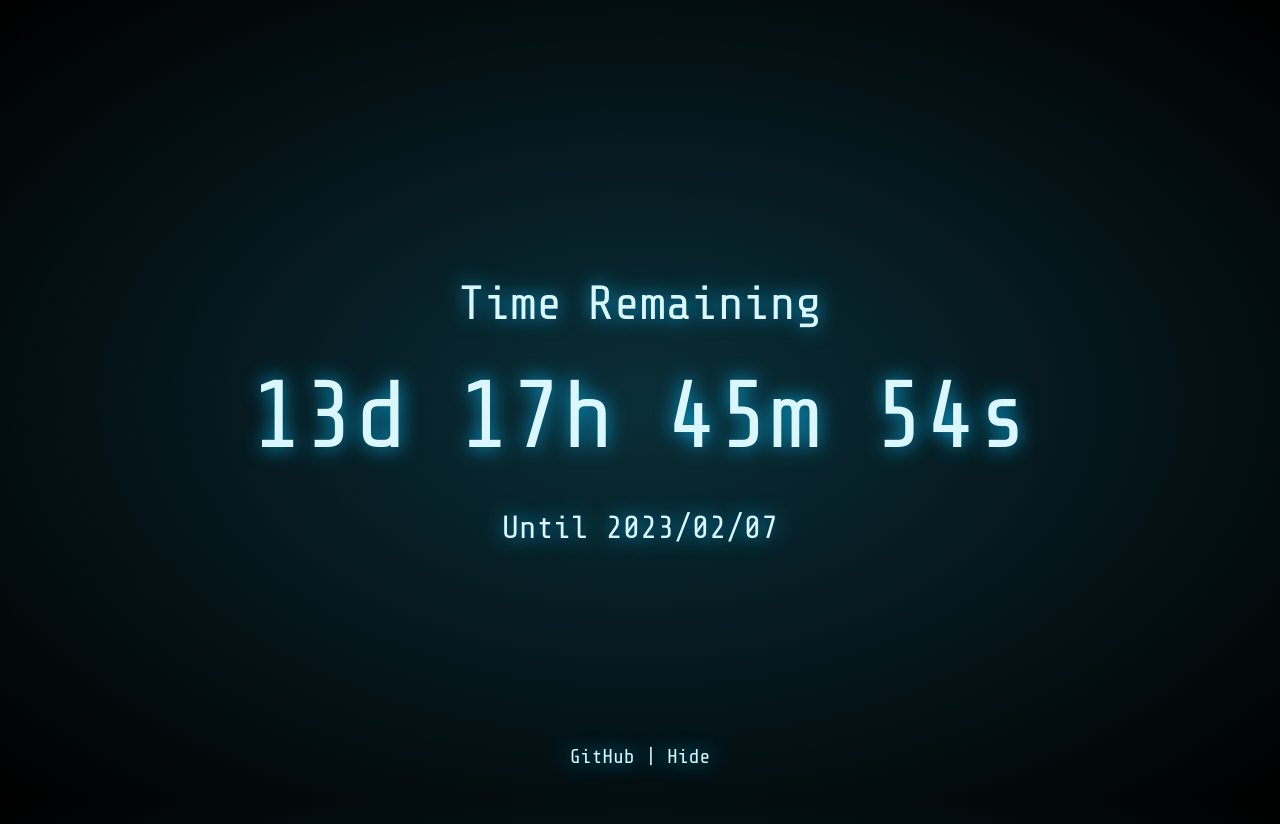
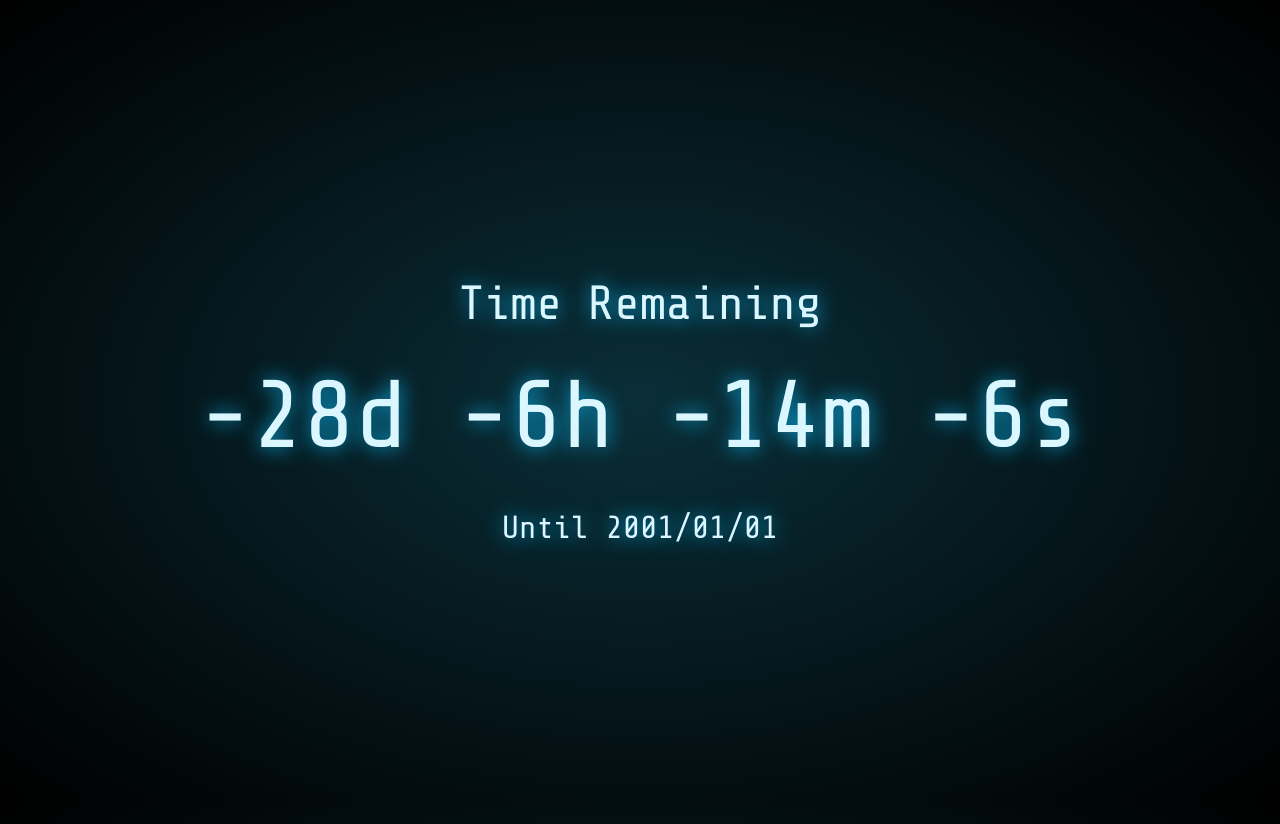
Before and after one commit to hikariyo/countdown, a Vue app: page /1/1/1 in a window 1280 px wide. Built offline with nearby package versions, Linux system fonts and the light colour scheme.

Commit message:
feat: use vue-router to support custom date

```diff
--- a/package.json
+++ b/package.json
@@ -11,7 +11,8 @@
   "dependencies": {
     "@vueuse/core": "^9.11.1",
     "dayjs": "^1.11.7",
-    "vue": "^3.2.45"
+    "vue": "^3.2.45",
+    "vue-router": "^4.1.6"
   },
   "devDependencies": {
     "@antfu/eslint-config": "^0.34.1",
--- a/src/App.vue
+++ b/src/App.vue
@@ -1,10 +1,19 @@
 <script setup lang="ts">
-import until from './until.json'
-import Countdown from './components/Countdown.vue'
-import GitHubLink from './components/GitHubLink.vue'
+import { onBeforeMount } from 'vue'
+import { useRouter } from 'vue-router'
+import { useSessionStorage } from '@vueuse/core'
+
+const router = useRouter()
+const redirect = useSessionStorage('redirect', '')
+
+onBeforeMount(async () => {
+  if (redirect.value) {
+    redirect.value = ''
+    await router.push(redirect.value)
+  }
+})
 </script>
 
 <template>
-  <Countdown :until="until" />
-  <GitHubLink href="https://github.com/kifuan/countdown" />
+  <RouterView />
 </template>
--- a/src/main.ts
+++ b/src/main.ts
@@ -1,9 +1,10 @@
 import { createApp } from 'vue'
 import dayjs from 'dayjs'
 import duration from 'dayjs/plugin/duration'
+import { router } from './router'
 import App from './App.vue'
 import './style.css'
 
 dayjs.extend(duration)
 
-createApp(App).mount('#app')
+createApp(App).use(router).mount('#app')
--- /dev/null
+++ b/src/router/index.ts
@@ -0,0 +1,15 @@
+import { createRouter, createWebHistory } from 'vue-router'
+
+export const router = createRouter({
+  history: createWebHistory(),
+  routes: [
+    {
+      path: '/',
+      component: () => import('../views/DefaultView.vue'),
+    },
+    {
+      path: '/:year/:month/:day',
+      component: () => import('../views/CustomView.vue'),
+    },
+  ],
+})
--- a/src/until.json
+++ /dev/null
@@ -1 +0,0 @@
-"2023/02/07"
--- /dev/null
+++ b/src/views/CustomView.vue
@@ -0,0 +1,12 @@
+<script setup lang="ts">
+import { useRoute } from 'vue-router'
+import Countdown from '../components/Countdown.vue'
+
+const route = useRoute()
+const { year, month, day } = route.params
+const until = `${year}/${month}/${day}`
+</script>
+
+<template>
+  <Countdown :until="until" />
+</template>
--- /dev/null
+++ b/src/views/DefaultView.vue
@@ -0,0 +1,7 @@
+<script setup lang="ts">
+import Countdown from '../components/Countdown.vue'
+</script>
+
+<template>
+  <Countdown until="2023/02/07" />
+</template>
```
Also changed, not shown: 1 other file (tests, documents, lock files or other folders).
